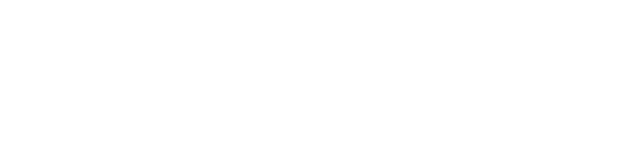
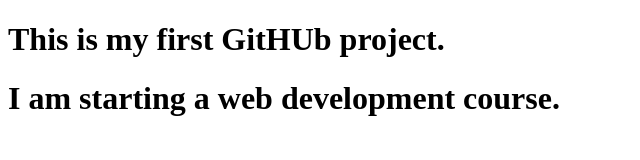
Before and after one commit to naziullah135/my-first-website, a plain HTML site: page index.html in a window 1280 px wide. Shown: the whole page, without its empty margins (0-640 px from the left). Drawn offline with Linux system fonts and the light colour scheme.

Commit message:
added a header

```diff
--- a/index.html
+++ b/index.html
@@ -6,6 +6,7 @@
     <title>Document</title>
 </head>
 <body>
-
+    <h1>This is my first GitHUb project.</h1>
+    <h1>I am starting a web development course.</h1>
 </body>
 </html>
```
Also changed, not shown: 1 other file.
